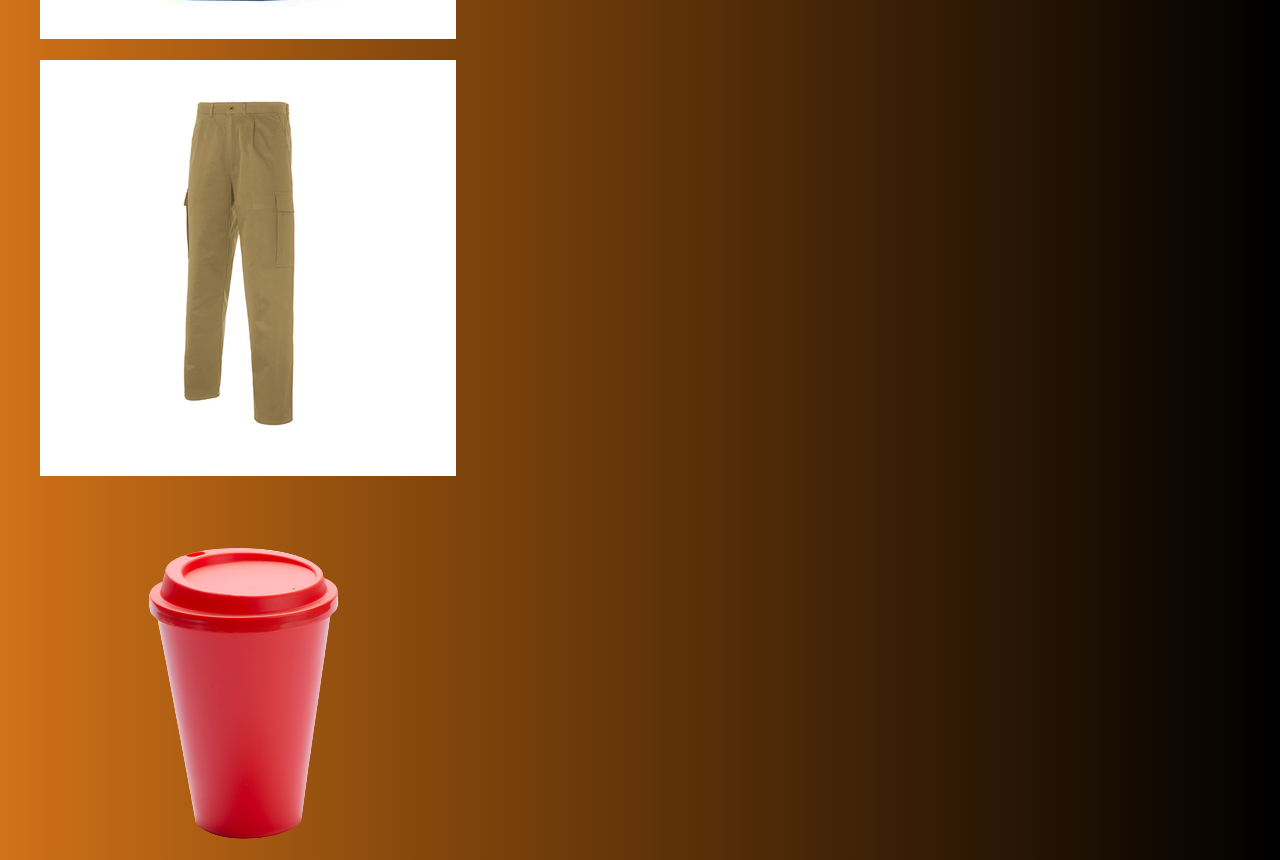
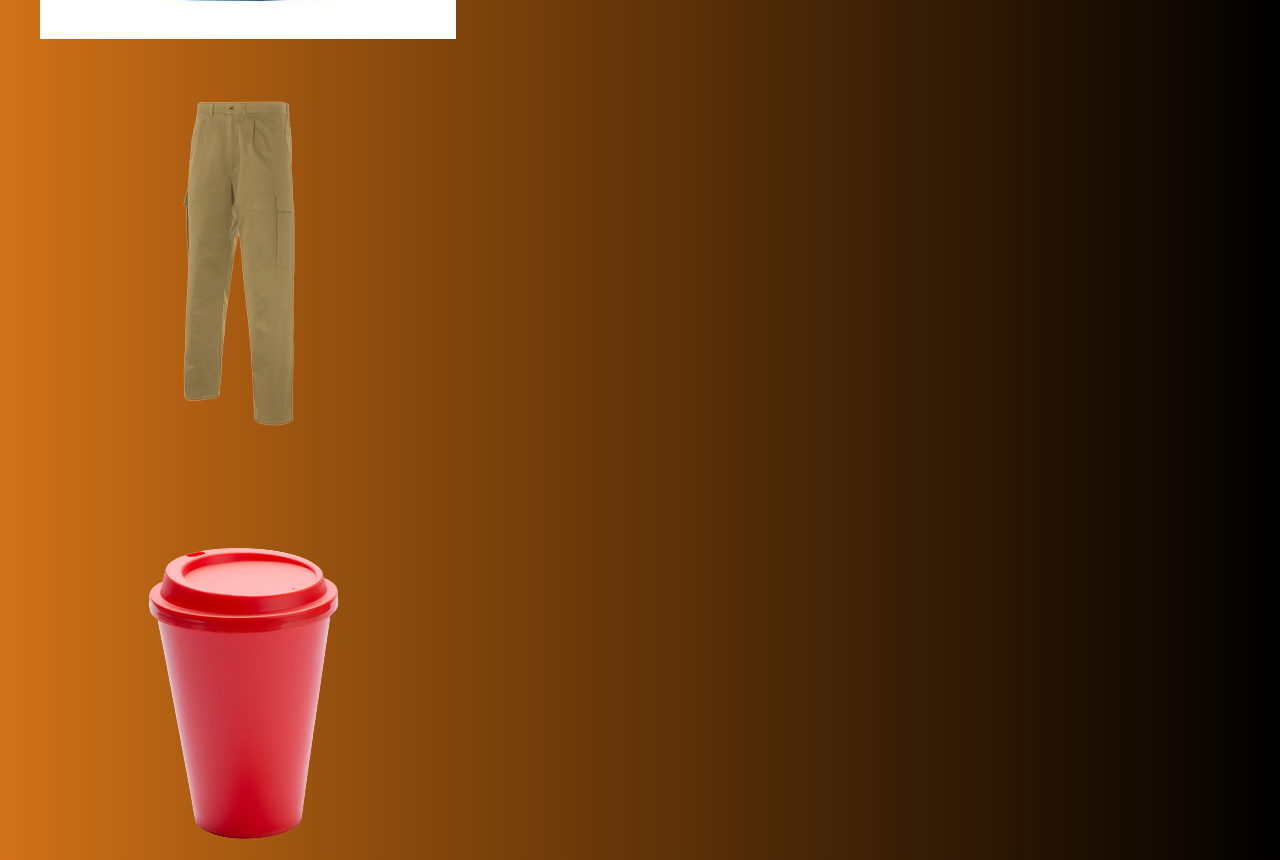
Before and after one commit to hellowdy/fil-rouge-game, a website built with Parcel: page boutique.html in a window 1280 px wide. Shown: the part 1906-2766 px from the top of the page. Built offline with nearby package versions, Linux system fonts and the light colour scheme.

Commit message:
ajout pantalon sans fond blanc

```diff
--- a/boutique.html
+++ b/boutique.html
@@ -77,7 +77,7 @@
             <a href="polo.html"><img src="img/polo-sport/bleu.jpg" alt="polo bleu"></a>
           </figure>
           <figure class="goodies">
-            <a href="pantalon.html"><img src="img/pantalon/beige.jpg" alt="pantalon beige"></a>
+            <a href="pantalon.html"><img src="img/pantalon/beige-preview.png" alt="pantalon beige"></a>
           </figure>
           <figure class="goodies">
             <a href="gobelet.html"><img src="img/goodies/gobelet/rose-preview.png" alt="gobelet rose"></a>
```
Also changed, not shown: pantalon.html (+1 -1 lines), img/pantalon/beige-preview.png (added), img/pantalon/bleu-preview.png (added), img/pantalon/gris-preview.png (added), img/pantalon/noir-preview.png (added), img/pantalon/vert-preview.png (added).
